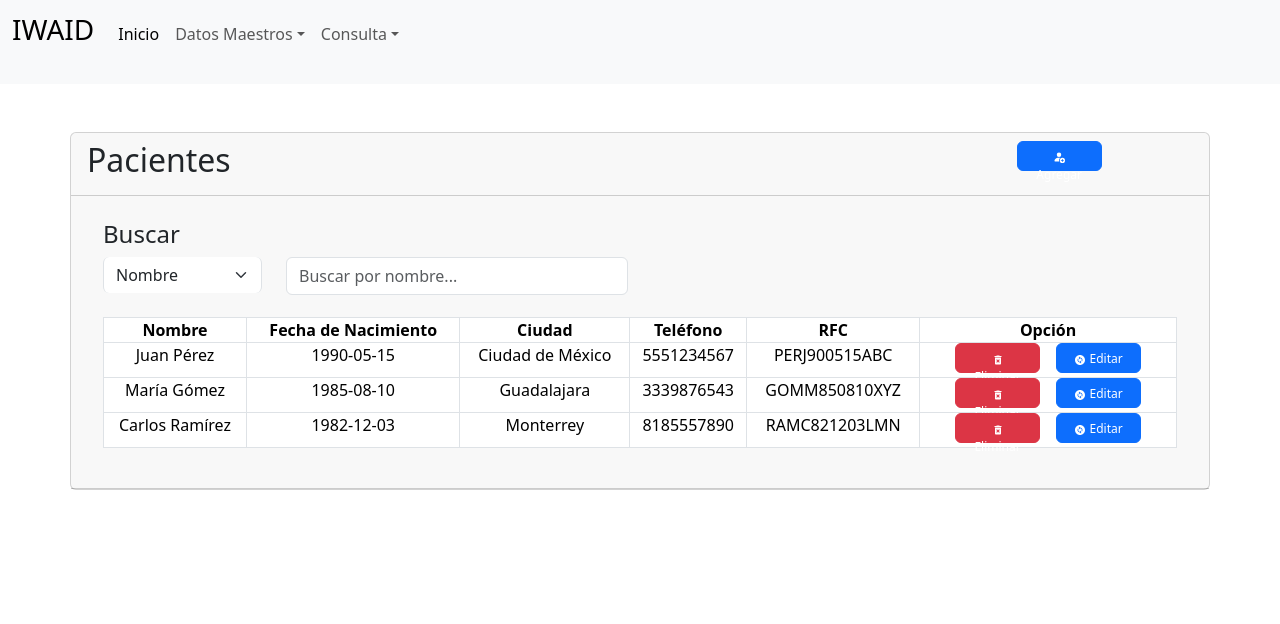
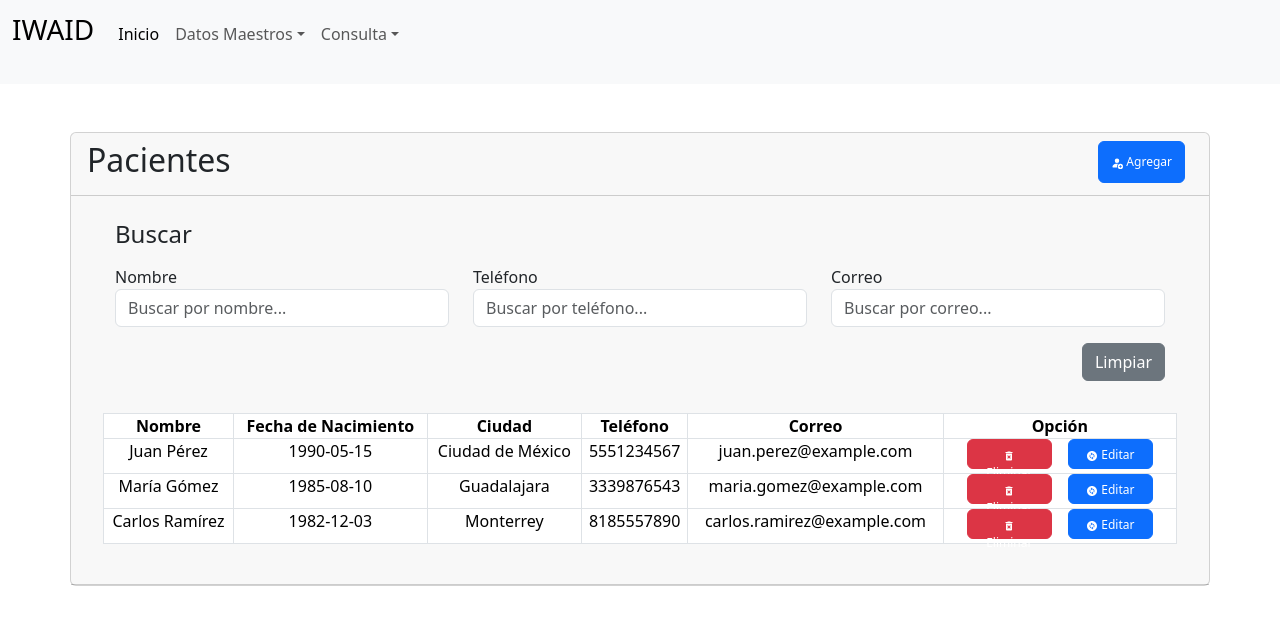
Before and after one commit to Chris-THC/iwaid-ui, a React (Create React App) app: page /patient in a window 1280 px wide. Shown: the top 624 px of the page. Built offline with nearby package versions, Linux system fonts and the light colour scheme.

Commit message:
Now the button is activated only when the data is valid

```diff
--- a/src/Components/Patient/FormPatient.jsx
+++ b/src/Components/Patient/FormPatient.jsx
@@ -17,7 +17,7 @@ export const FormPatient = ({ isGetData = {} }) => {
   const {
     register,
     handleSubmit,
-    formState: { errors },
+    formState: { errors, isValid },
   } = useForm();
 
   const onSubmitClick = (data) => {
@@ -191,6 +191,7 @@ export const FormPatient = ({ isGetData = {} }) => {
               onClick={() => {
                 setGetDataFromTable({});
               }}
+              disabled={!isValid}
             >
               {actionButtonModal}
             </Button>
--- a/src/Components/Patient/TablePatient.jsx
+++ b/src/Components/Patient/TablePatient.jsx
@@ -22,31 +22,43 @@ export const TablePatient = ({ dataTable }) => {
     "fechaNacimiento",
     "ciudad",
     "telefono",
-    "rfc",
+    "correo",
   ];
-  const [searchTerm, setSearchTerm] = useState("");
-  const [searchOption, setSearchOption] = useState("nombre");
+  const [searchName, setSearchName] = useState("");
+  const [searchNumPhone, setSearchNumPhone] = useState("");
+  const [searchEmail, setSearchEmail] = useState("");
 
-  const handleSearchOptionChange = (e) => {
-    setSearchOption(e.target.value);
-    setSearchTerm("");
+  const handleClear = () => {
+    setSearchName("");
+    setSearchNumPhone("");
+    setSearchEmail("");
   };
 
-  const filteredData = dataTable.filter((item) =>
-    item[searchOption].toLowerCase().includes(searchTerm.toLowerCase())
-  );
+  const filteredData = dataTable.filter((item) => {
+    const nombreMatches = item.nombre
+      .toLowerCase()
+      .includes(searchName.toLowerCase());
+
+    const telefonoMatches = item.telefono.includes(searchNumPhone);
+
+    const correoMatches = item.correo
+      .toLowerCase()
+      .includes(searchEmail.toLowerCase());
+
+    return nombreMatches && telefonoMatches && correoMatches;
+  });
 
   return (
     <div className="container mt-5">
       <div className=" card mt-4 row">
         <div className="card-header d-flex">
-          <div className="col-10">
+          <div className="col-8">
             <h2 className="card-title">Pacientes</h2>
           </div>
 
-          <div className="col-2">
+          <div className="col-4 d-flex flex-row-reverse ">
             <Button
-              id="btnTables"
+              id="btnAdd"
               className="ms-2 me-2 mb-1"
               variant="primary"
               onClick={() => {
@@ -59,38 +71,57 @@ export const TablePatient = ({ dataTable }) => {
           </div>
         </div>
 
-        <div className="card-header">
+        <div className="card-header col-md-12">
           <div className=" card-body table-responsive">
-            <div className="mb-3 table-bordered custom-table ">
-              <label>
+            <div className="container mb-3">
+              <div className="col-md-4 mb-3">
                 <h4>Buscar</h4>
-              </label>
-
+              </div>
               <div className="row">
-                <div className="col-md-2">
-                  <select
-                    id="selectSearchPatient"
-                    value={searchOption}
-                    onChange={handleSearchOptionChange}
-                    className="form-select mb-2"
-                  >
-                    <option value="nombre">Nombre</option>
-                    <option value="rfc">RFC</option>
-                    <option value="telefono">Número de Teléfono</option>
-                    <option value="correo">Correo</option>
-                  </select>
-                </div>
-
-                <div className="col-md-4">
-                  <input
-                    id="inputSearchPatient"
-                    type="text"
-                    autoComplete="off"
-                    value={searchTerm}
-                    onChange={(e) => setSearchTerm(e.target.value)}
-                    placeholder={`Buscar por ${searchOption}...`}
-                    className="form-control rounded border"
-                  />
+                <div className="container mb-3">
+                  <div className="row">
+                    <div className="col-md-4 mb-3">
+                      <label>Nombre</label>
+                      <input
+                        autoComplete="off"
+                        type="text"
+                        className="form-control"
+                        value={searchName}
+                        onChange={(e) => setSearchName(e.target.value)}
+                        placeholder="Buscar por nombre..."
+                        pattern="^[A-Za-z\s]+$"
+                      />
+                    </div>
+                    <div className="col-md-4 mb-3">
+                      <label>Teléfono</label>
+                      <input
+                        type="number"
+                        className="form-control"
+                        value={searchNumPhone}
+                        onChange={(e) => setSearchNumPhone(e.target.value)}
+                        placeholder="Buscar por teléfono..."
+                      />
+                    </div>
+                    <div className="col-md-4 mb-3">
+                      <label>Correo</label>
+                      <input
+                        type="email"
+                        className="form-control"
+                        value={searchEmail}
+                        onChange={(e) => setSearchEmail(e.target.value)}
+                        placeholder="Buscar por correo..."
+                      />
+                    </div>
+                    <div className="col-md-12 d-flex flex-row-reverse ">
+                      <button
+                        className="btn btn-secondary"
+                        type="button"
+                        onClick={handleClear}
+                      >
+                        Limpiar
+                      </button>
+                    </div>
+                  </div>
                 </div>
               </div>
             </div>
@@ -101,7 +132,7 @@ export const TablePatient = ({ dataTable }) => {
                   <th>Fecha de Nacimiento</th>
                   <th>Ciudad</th>
                   <th>Teléfono</th>
-                  <th>RFC</th>
+                  <th>Correo</th>
                   <th>Opción</th>
                 </tr>
               </thead>
--- a/src/Css/TablePatients.css
+++ b/src/Css/TablePatients.css
@@ -2,6 +2,10 @@
   font-size: 12px;
   height: 30px;
   width: 85px;
+}
+
+#btnAdd {
+  font-size: 12px;
 }
 
 .custom-table td,
@@ -38,6 +42,10 @@
     font-size: 9px;
   }
 
+  #btnAdd {
+    font-size: 12px;
+  }
+
   #inputSearchPatient {
     font-size: 9px;
   }
@@ -51,4 +59,6 @@
     height: 25px;
     width: 70px;
   }
+
+
 }
```
